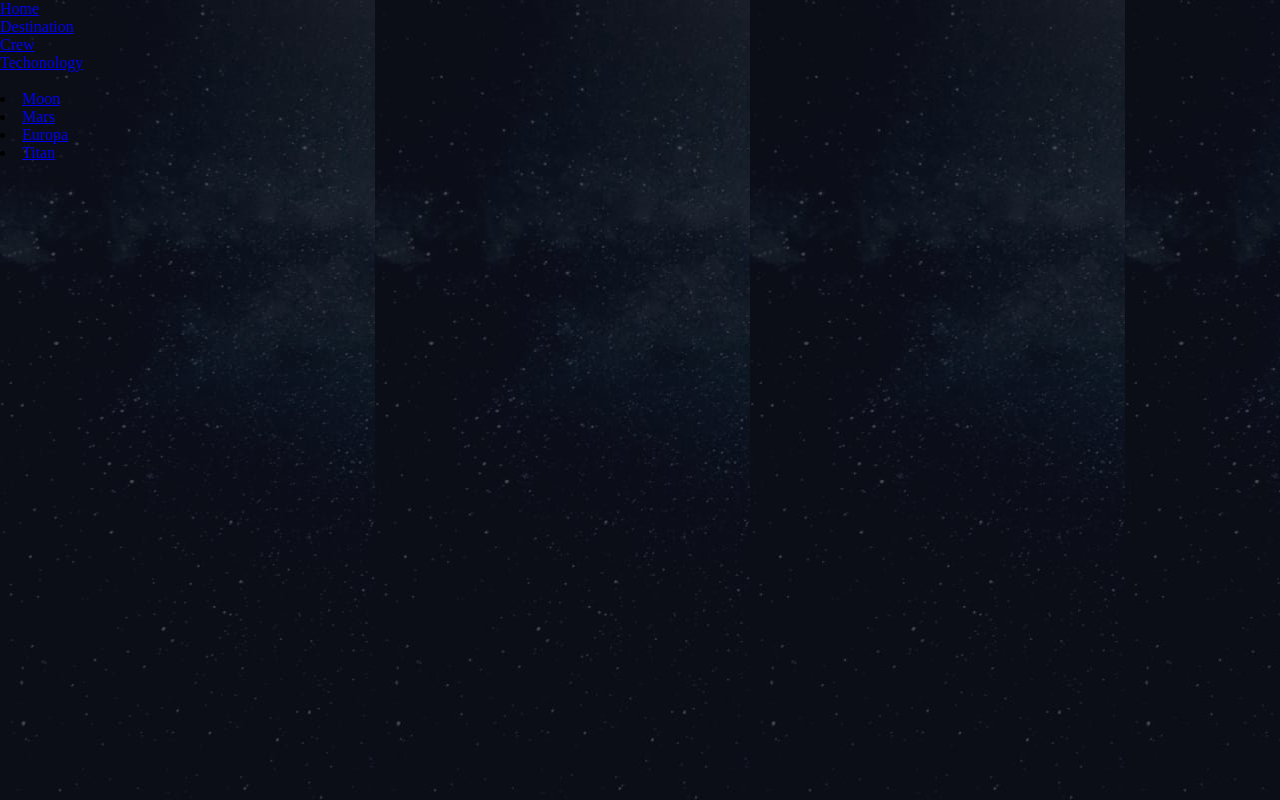
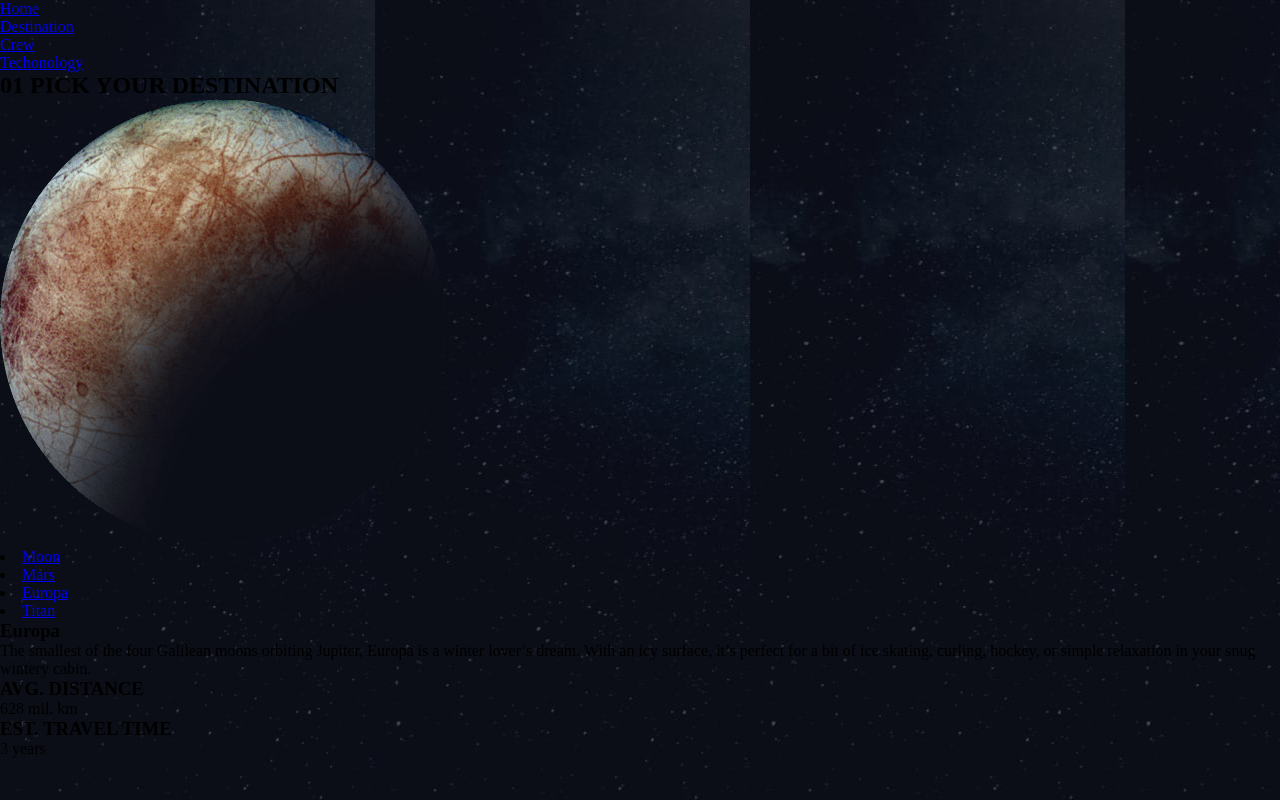
Before and after one commit to Mrcsbda/Space-Tourism, a React (Vite) app: page /destination/Europa in a window 1280 px wide. Built offline with nearby package versions, Linux system fonts and the light colour scheme.

Commit message:
:construction: working ing destination component

```diff
--- a/src/components/destinationInfo/DestinationInfo.jsx
+++ b/src/components/destinationInfo/DestinationInfo.jsx
@@ -1,18 +1,18 @@
 import React from 'react'
 
-const DestinationInfo = () => {
+const DestinationInfo = ({ destination }) => {
     return (
         <div>
-            <h1></h1>
-            <p></p>
+            <h1>{destination.name}</h1>
+            <p>{destination.description}</p>
             <div>
                 <div>
-                    <h3></h3>
-                    <p></p>
+                    <h3>AVG. DISTANCE</h3>
+                    <p>{destination.distance}</p>
                 </div>
                 <div>
-                    <h3></h3>
-                    <p></p>
+                    <h3>EST. TRAVEL TIME</h3>
+                    <p>{destination.travel}</p>
                 </div>
             </div>
         </div>
--- a/src/pages/destination/Destination.jsx
+++ b/src/pages/destination/Destination.jsx
@@ -1,17 +1,23 @@
-import React, { useEffect } from 'react'
+import React, { useEffect, useState } from 'react'
 import { NavLink, useParams } from 'react-router-dom'
 import DestinationInfo from '../../components/destinationInfo/DestinationInfo'
+import { filterDestination } from '../../services/destination'
 
 const Destination = () => {
   const { destinationName } = useParams()
+  const [destination, setDestination] = useState({})
   useEffect(() => {
-    console.log(destinationName)
+    setDestination(filterDestination(destinationName))
+    console.log(destination)
   }, [destinationName])
 
   return (
+    <>
+      {
+        destination?.name && (
           <section>
-      <h2></h2>
-      <img src="" alt="" />
+            <h2><span>01</span> PICK YOUR DESTINATION</h2>
+            <img src={destination.images.png} alt="" />
             <div>
               <nav>
                 <li>
@@ -27,10 +33,13 @@ const Destination = () => {
                   <NavLink to="/destination/Titan">Titan</NavLink>
                 </li>
               </nav>
-        <DestinationInfo/>
+              <DestinationInfo destination={destination}/>
             </div>
           </section>
         )
       }
+    </>
+  )
+}
 
 export default Destination
--- a/src/services/destination.js
+++ b/src/services/destination.js
@@ -1,4 +1,4 @@
-export const destinations = [
+const destinations = [
     {
         name: "Moon",
         images: {
@@ -40,3 +40,7 @@ export const destinations = [
         travel: "7 years"
     }
 ]
+
+export const filterDestination = (destination) => {
+    return destinations.find(element => element.name === destination)
+}
```
Lines whose indentation alone changed are shown as unchanged.
